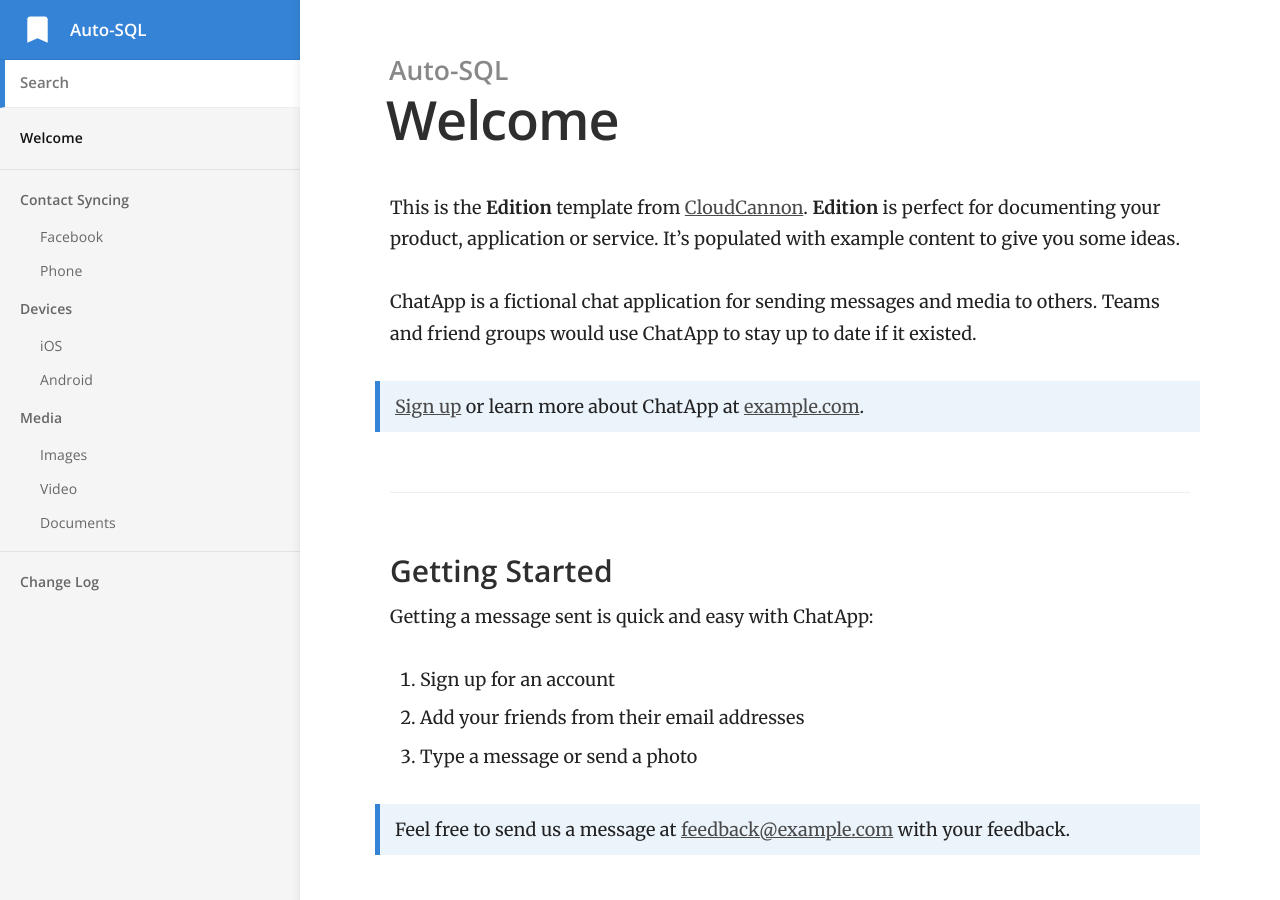
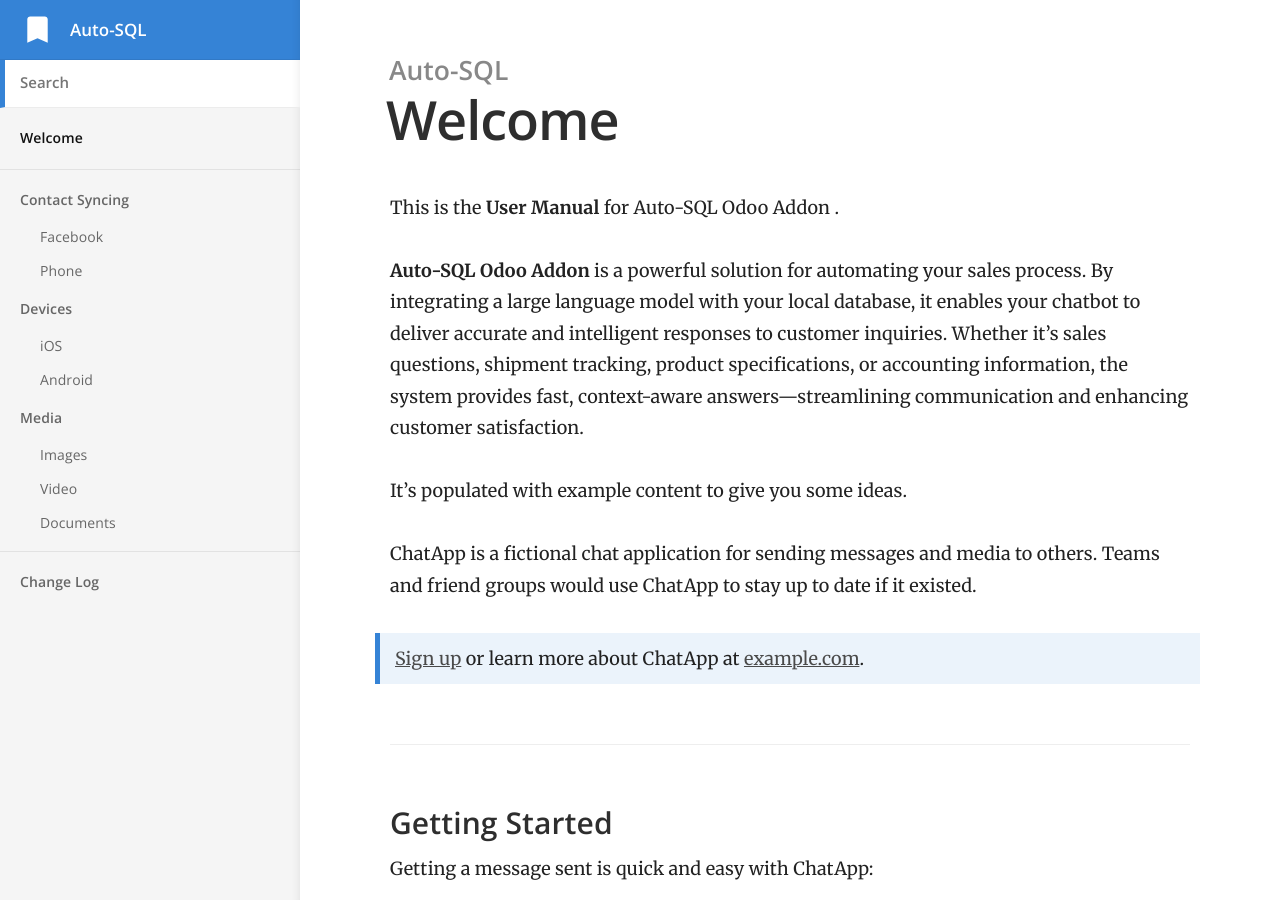
Before and after one commit to openerp-hk-t/doc, a Jekyll site: the page built from index.md, in a window 1280 px wide and 900 px high. Built offline with Jekyll 4.4.1, drawn with Linux system fonts in a browser that asks for light colours.

Commit message:
Update index.md

```diff
--- a/index.md
+++ b/index.md
@@ -2,8 +2,12 @@
 title: Welcome
 ---
 
-This is the **Edition** template from [CloudCannon](http://cloudcannon.com/).
-**Edition** is perfect for documenting your product, application or service.
+This is the **User Manual** for Auto-SQL Odoo Addon .
+
+**Auto-SQL Odoo Addon** is a powerful solution for automating your sales process. By integrating a large language model with your local database, it enables your chatbot to deliver accurate and intelligent responses to customer inquiries. Whether it's sales questions, shipment tracking, product specifications, or accounting information, the system provides fast, context-aware answers—streamlining communication and enhancing customer satisfaction.
+
+
+
 It's populated with example content to give you some ideas.
 
 ChatApp is a fictional chat application for sending messages and media to others.
```
